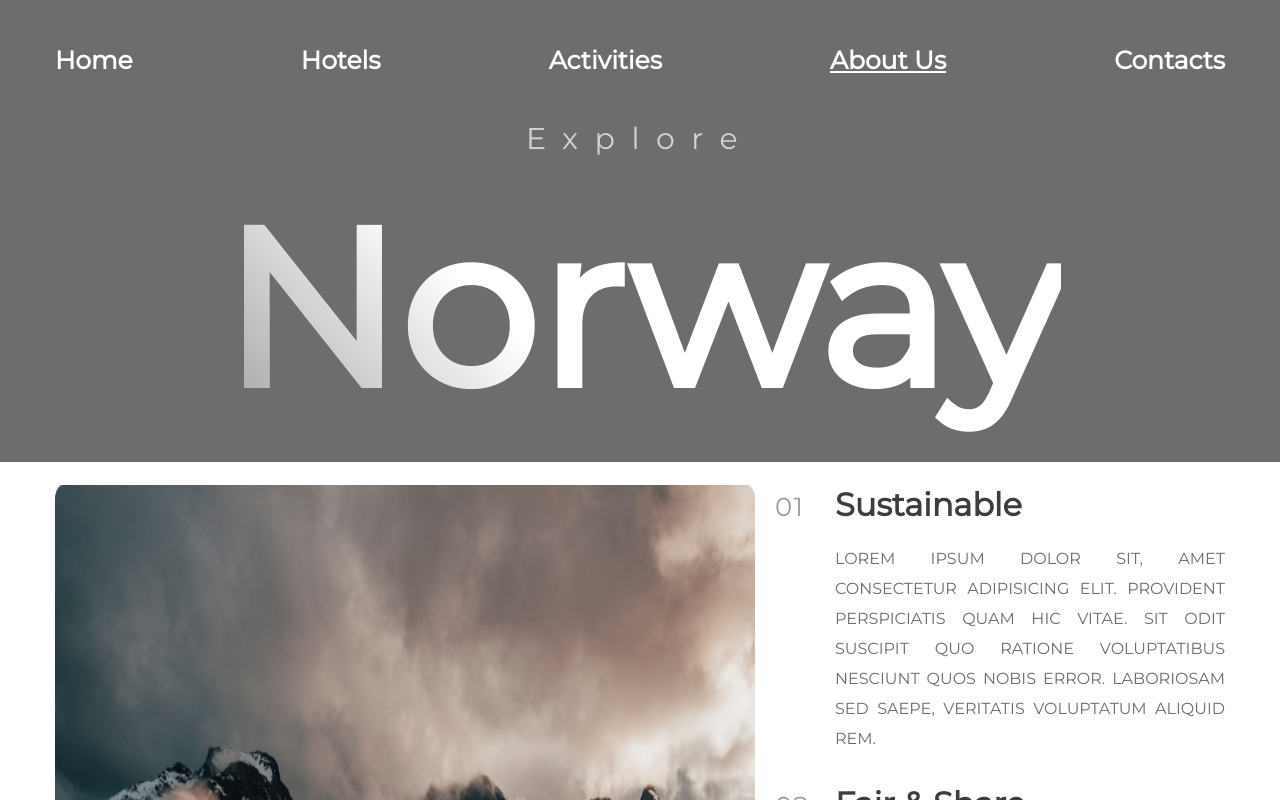
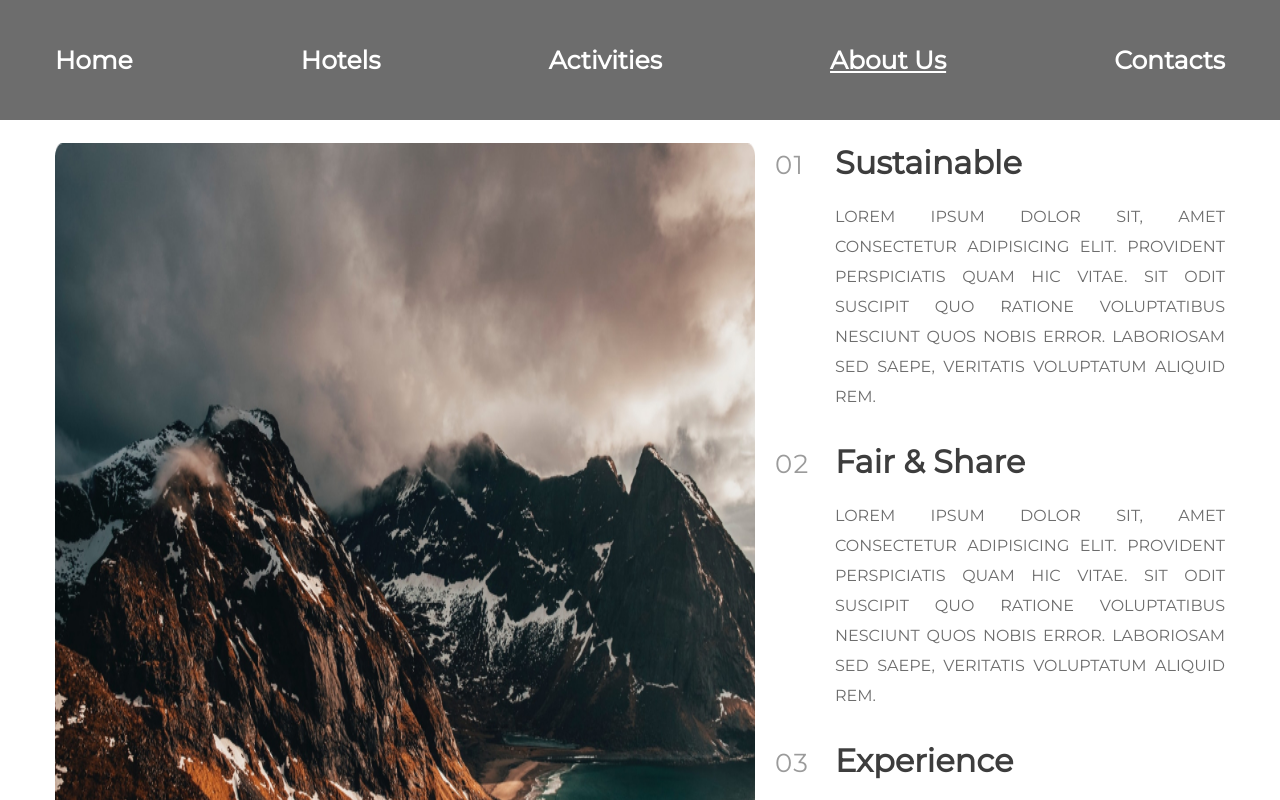
Before and after one commit to Markito97/tourism-aggregator, a React app: page /aboutus in a window 1280 px wide. Built offline with nearby package versions, Linux system fonts and the light colour scheme; a web font is replaced by a local one.

Commit message:
убрал хедрер

```diff
--- a/src/components/Layout/Layout.tsx
+++ b/src/components/Layout/Layout.tsx
@@ -23,9 +23,7 @@ export const Layout = (): JSX.Element => {
       <header className={isShow ? styles.active : styles.inactive}>
         <div className={styles.container}>
           <Navbar />
-          <div className={styles.titleContainer}>
-            <HeaderTitle />
-          </div>
+          <div className={styles.titleContainer}></div>
         </div>
       </header>
       <main className={styles.main}>
```
